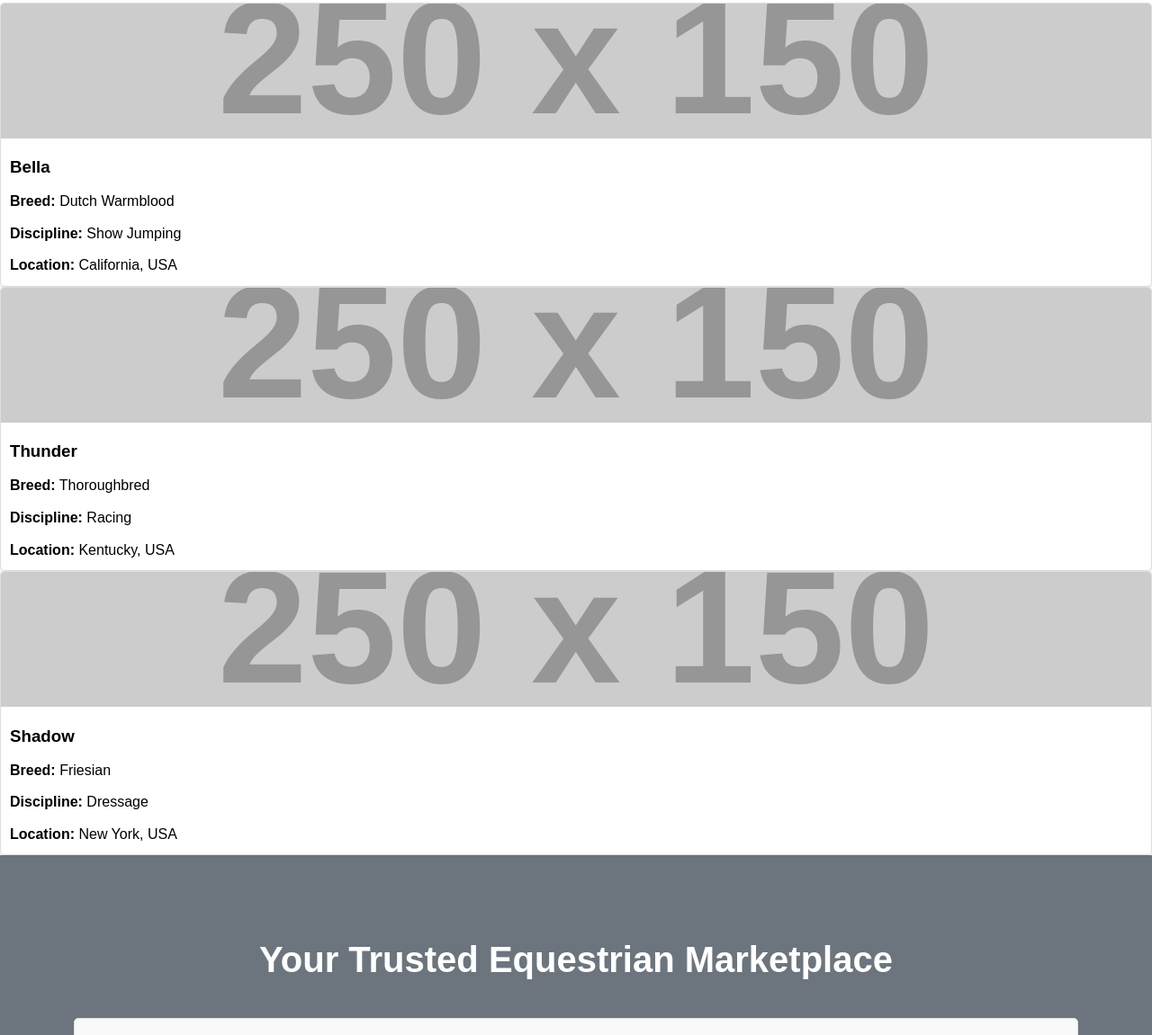
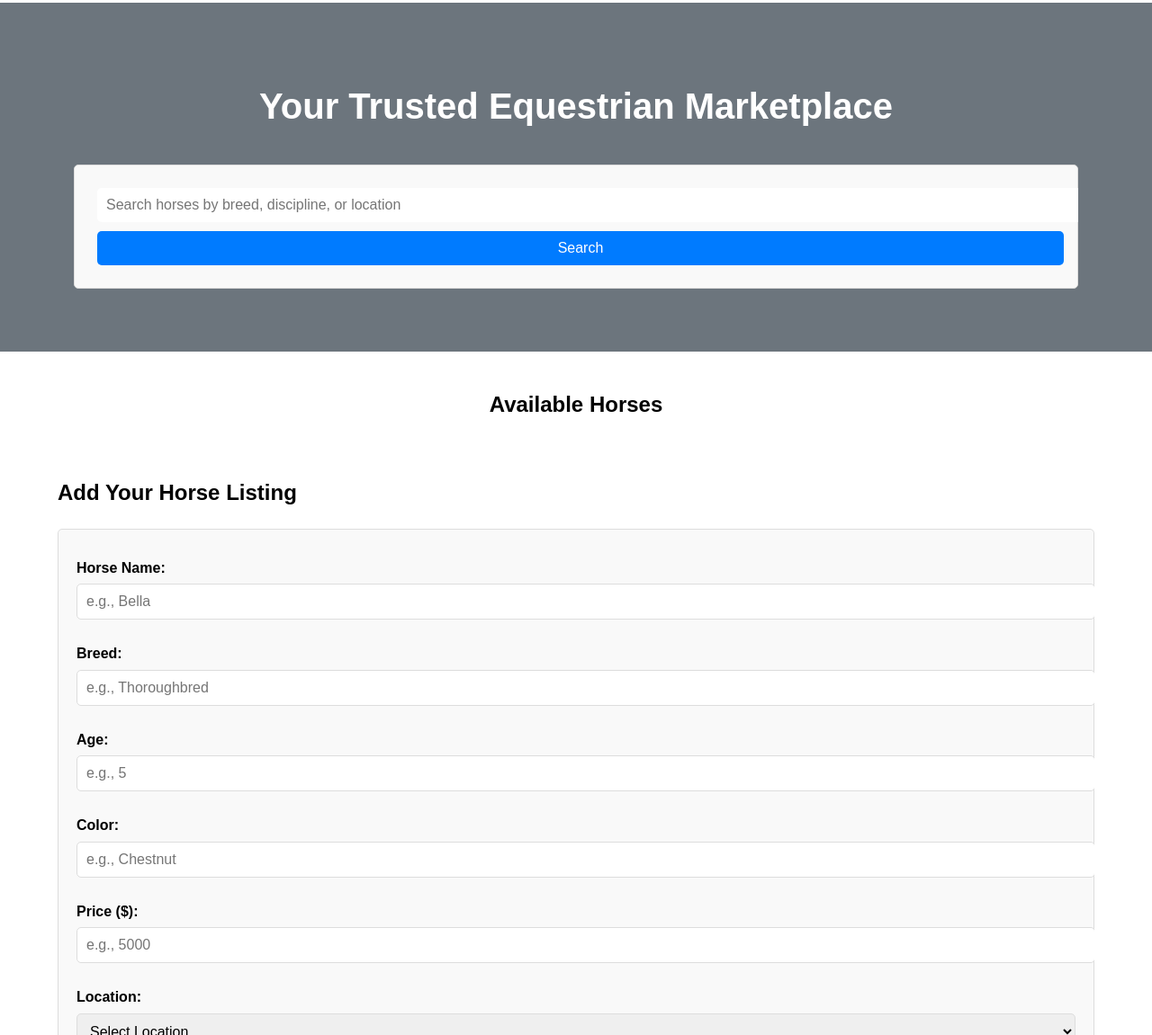
Before and after one commit to Evelyn-dotcom-png/Equiquest, a plain HTML site: page index.html in a window 1280 px wide. Shown: the part 1050-2201 px from the top of the page at 90% size. Drawn offline with Linux system fonts and the light colour scheme; placeholder pictures from the web are drawn by us.

Commit message:
Update index.html

```diff
--- a/index.html
+++ b/index.html
@@ -149,30 +149,7 @@
     <div class="grid"></div> <!-- Listings will be inserted here -->
        </div>
          </section>
-          <!-- Horse 1 -->
-          <div class="card">
-            <img src="https://via.placeholder.com/250x150" alt="Bella">
-            <h3>Bella</h3>
-            <p><strong>Breed:</strong> Dutch Warmblood</p>
-            <p><strong>Discipline:</strong> Show Jumping</p>
-            <p><strong>Location:</strong> California, USA</p>
-          </div>
-          <!-- Horse 2 -->
-          <div class="card">
-            <img src="https://via.placeholder.com/250x150" alt="Thunder">
-            <h3>Thunder</h3>
-            <p><strong>Breed:</strong> Thoroughbred</p>
-            <p><strong>Discipline:</strong> Racing</p>
-            <p><strong>Location:</strong> Kentucky, USA</p>
-          </div>
-          <!-- Horse 3 -->
-          <div class="card">
-            <img src="https://via.placeholder.com/250x150" alt="Shadow">
-            <h3>Shadow</h3>
-            <p><strong>Breed:</strong> Friesian</p>
-            <p><strong>Discipline:</strong> Dressage</p>
-            <p><strong>Location:</strong> New York, USA</p>
-          </div>
+
         </div>
       </div>
     </section>
```
